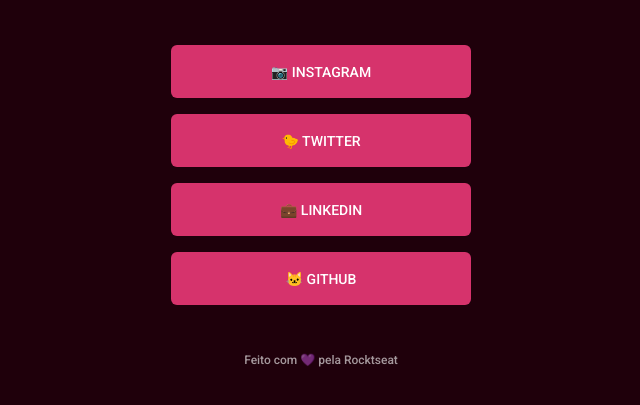
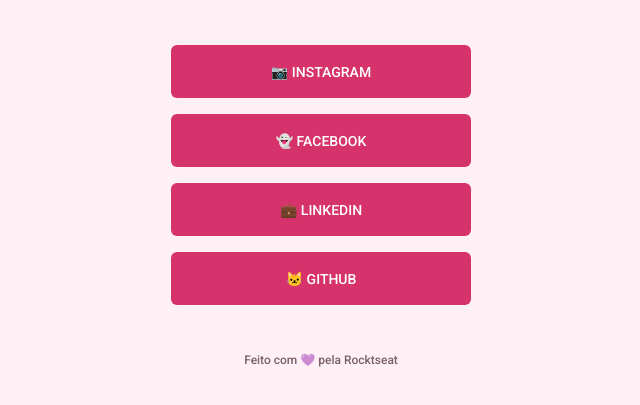
Before and after one commit to Talita-u-u/maratona-explorer-2, a plain HTML site: page index.html in a window 1280 px wide. Shown: the part 261-666 px from the top of the page, without its empty margins (319-959 px from the left). Drawn offline with Linux system fonts and the light colour scheme.

Commit message:
Alteração de Twitter para Facebook

```diff
--- a/index.html
+++ b/index.html
@@ -12,7 +12,7 @@
     <link rel="stylesheet" href="./styles.css"/>
   </head>
 
-  <body class="dark-pink">
+  <body class="pink">
 
     <div class="container">
 
@@ -28,8 +28,8 @@
        target="_blank">📷 Instagram </a>
       </li>
       <li>
-        <a href="https://mobile.twitter.com/batatacomchips"
-        target="_blank">🐤 Twitter</a>
+        <a href="https://www.facebook.com/talita.borges.750/"
+        target="_blank">👻 Facebook</a>
       </li>
       <li>
         <a href="https://www.linkedin.com/in/talita-da-silva-borges-aa6980222"
```
